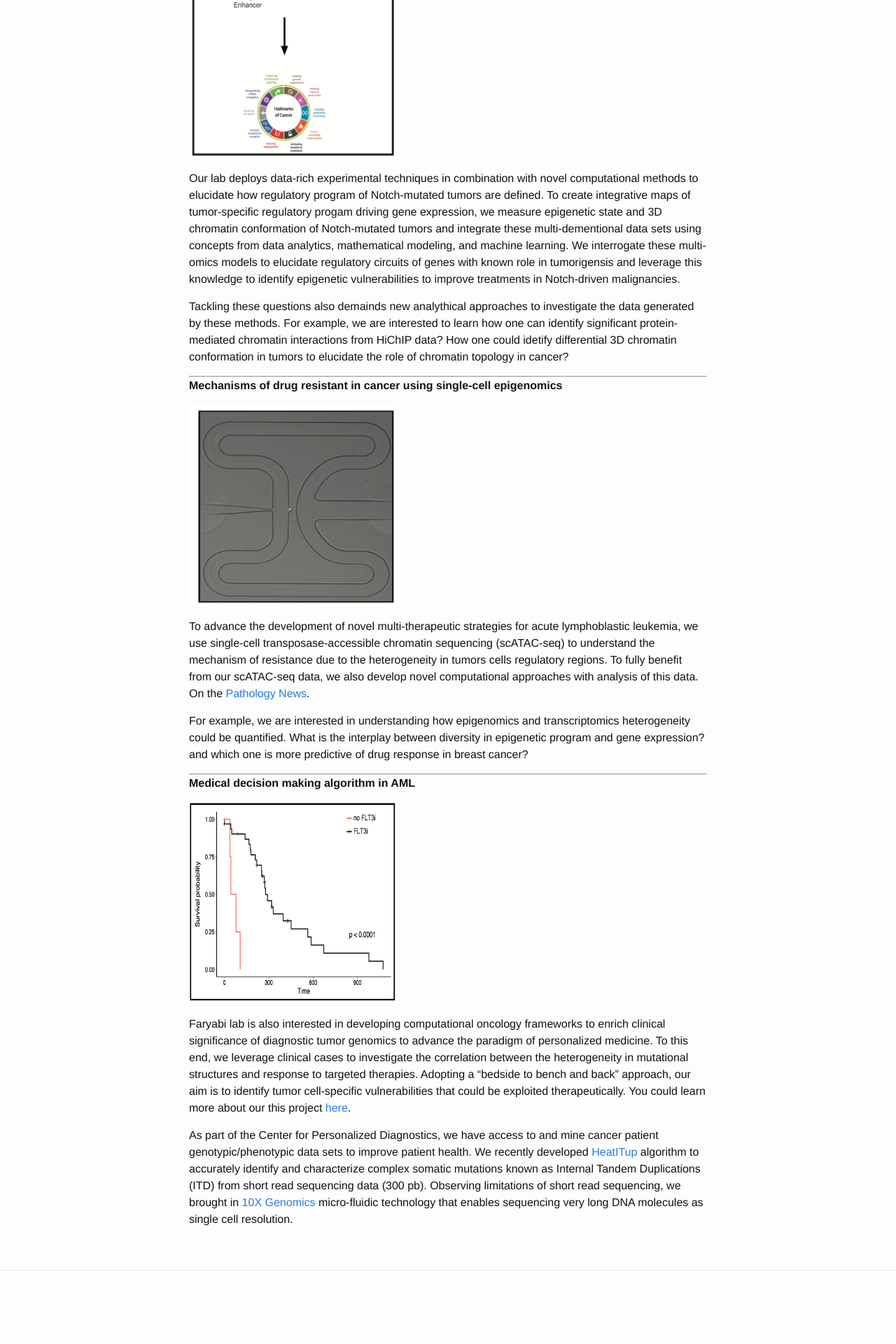
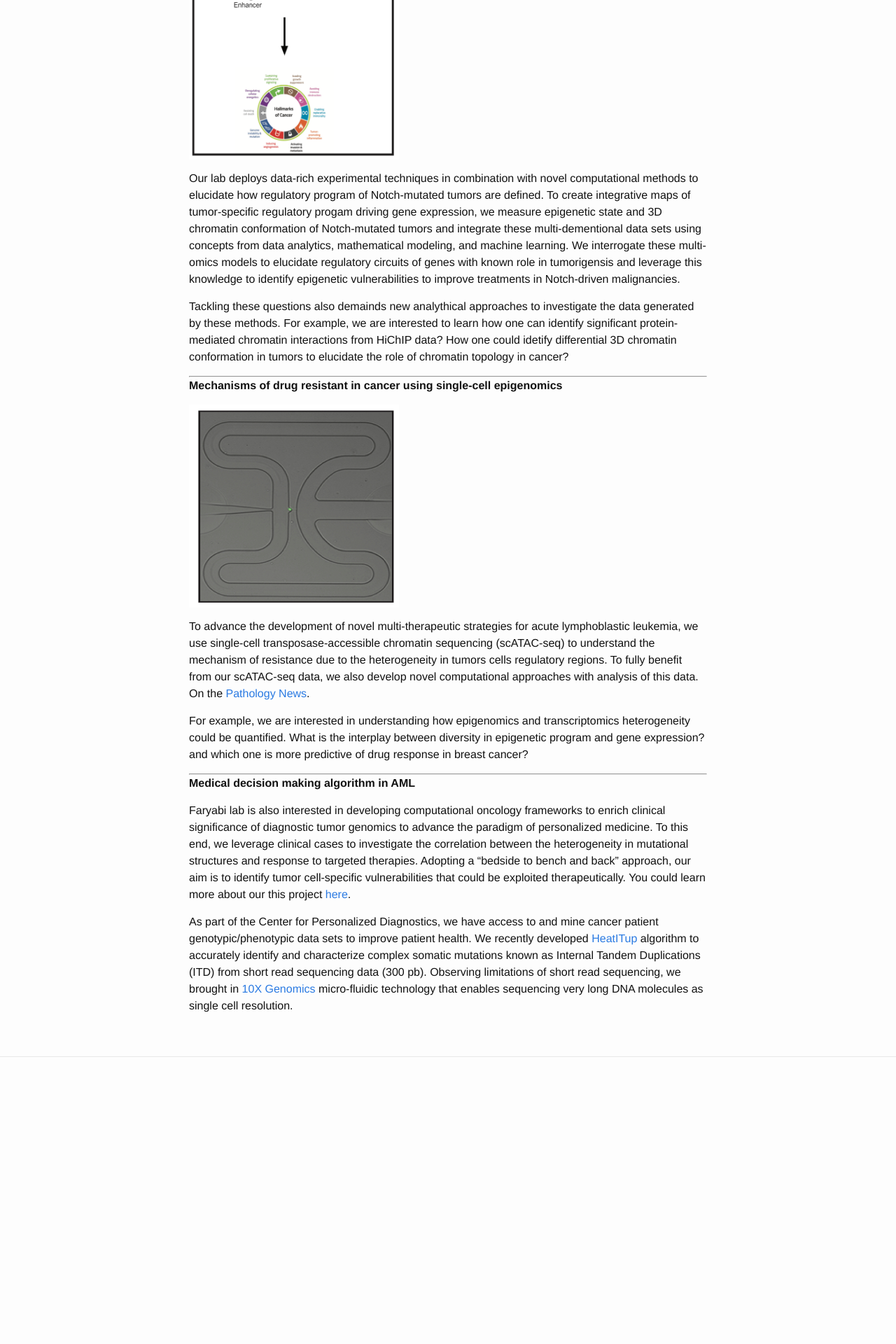
Before and after one commit to faryabib/faryabib.github.io, a Jekyll site: the page built from research.md, in a window 1280 px wide. Shown: the part 759-2679 px from the top of the page at 70% size. Built offline with Jekyll 4.4.1, drawn with Linux system fonts in a browser that asks for light colours; after the commit the page ends 2374 px from its top, so only the background shows below that.

Commit message:
Update research.md

```diff
--- a/research.md
+++ b/research.md
@@ -36,7 +36,7 @@ For example, we are interested in understanding how epigenomics and transcriptom
 
 **Medical decision making algorithm in AML**
 
-![FLT3 in AML](assets/precision.png){:height="290px" width="300px"}
+[//]: # (![FLT3 in AML](assets/precision.png){:height="290px" width="300px"})
 
 Faryabi lab is also interested in developing computational oncology frameworks to enrich clinical significance of diagnostic tumor genomics to advance the paradigm of personalized medicine. To this end, we leverage clinical cases to investigate the correlation between the heterogeneity in mutational structures and response to targeted therapies. Adopting a “bedside to bench and back” approach, our aim is to identify tumor cell-specific vulnerabilities that could be exploited therapeutically. You could learn more about our this project [here](https://www.youtube.com/watch?v=vqLXfHXP98A&index=20&list=PLRGEsZTjjo8mLReT4vqHU6cc_d4hn46GV).
 
```
